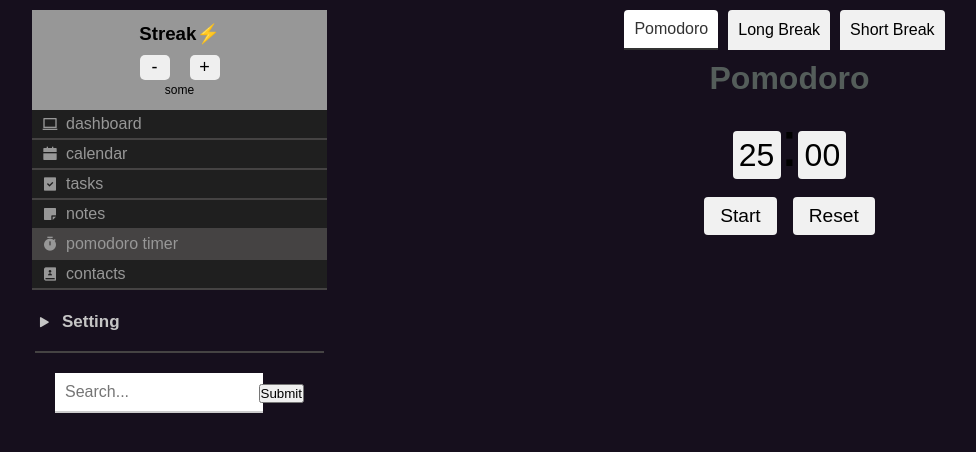
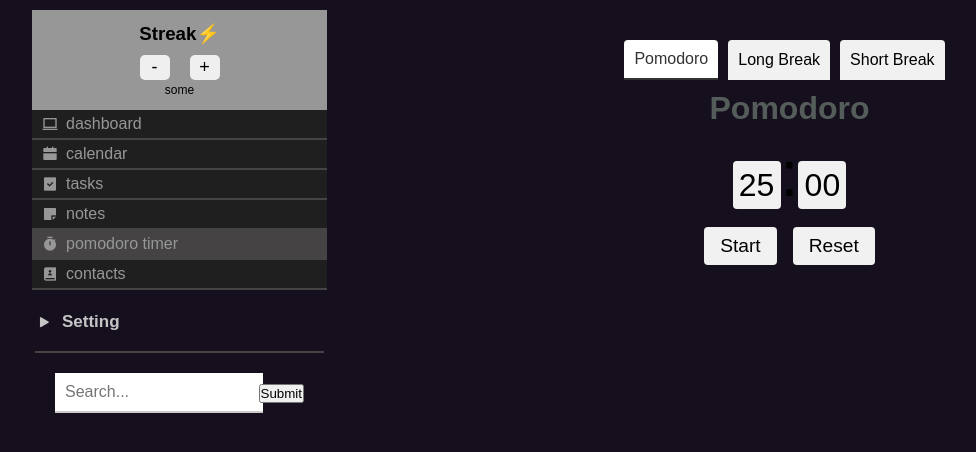
Before and after one commit to aman-bhatti/taskware, a Flask app: template templates/pomodoro.html in a window 1280 px wide. Shown: the part 154-606 px from the top of the page, without its empty margins (8-984 px from the left). Run offline with Flask 3, Linux system fonts and the light colour scheme; the template is opened without the code that fills it, so the values that code supplies are empty; some libraries are stand-ins or nearby versions.

Commit message:
pomodoro css

```diff
--- a/templates/pomodoro.html
+++ b/templates/pomodoro.html
@@ -110,6 +110,7 @@
 
             <style>
                 .content-container {
+                    margin-top: 30px;
                     display: flex;
                     flex-direction: column;
                     align-items: center;
```
